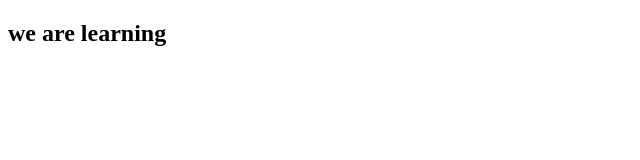
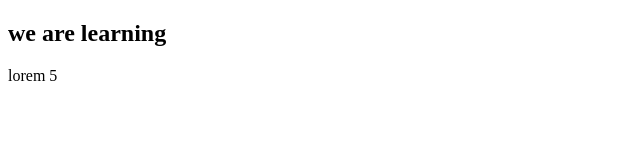
Before and after one commit to areebaosama/first-project, a plain HTML site: page index.html in a window 1280 px wide. Shown: the full height of the page, 0-640 px from the left. Drawn offline with Linux system fonts and the light colour scheme.

Commit message:
third commit

```diff
--- a/index.html
+++ b/index.html
@@ -7,5 +7,6 @@
 </head>
 <body>
     <h2> we are learning</h2>
+    <P> lorem 5</P>
 </body>
 </html>
```
